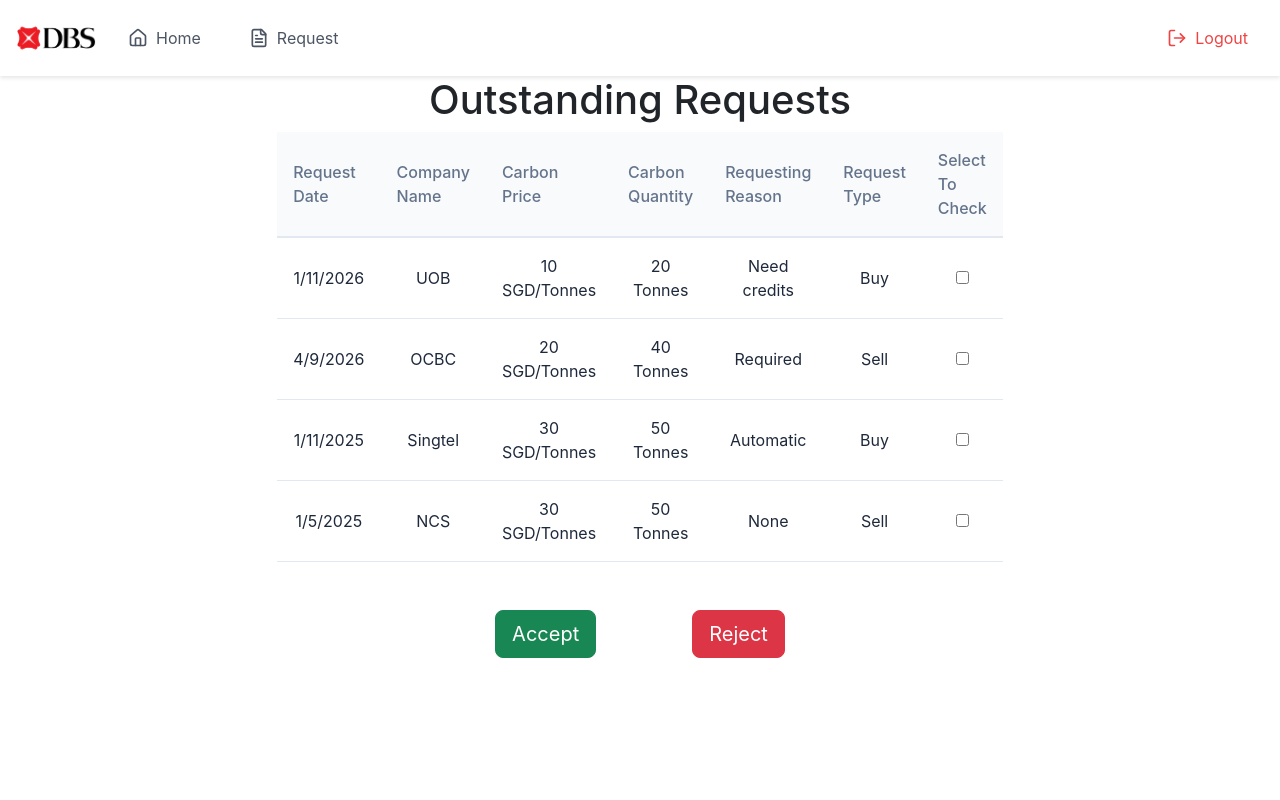
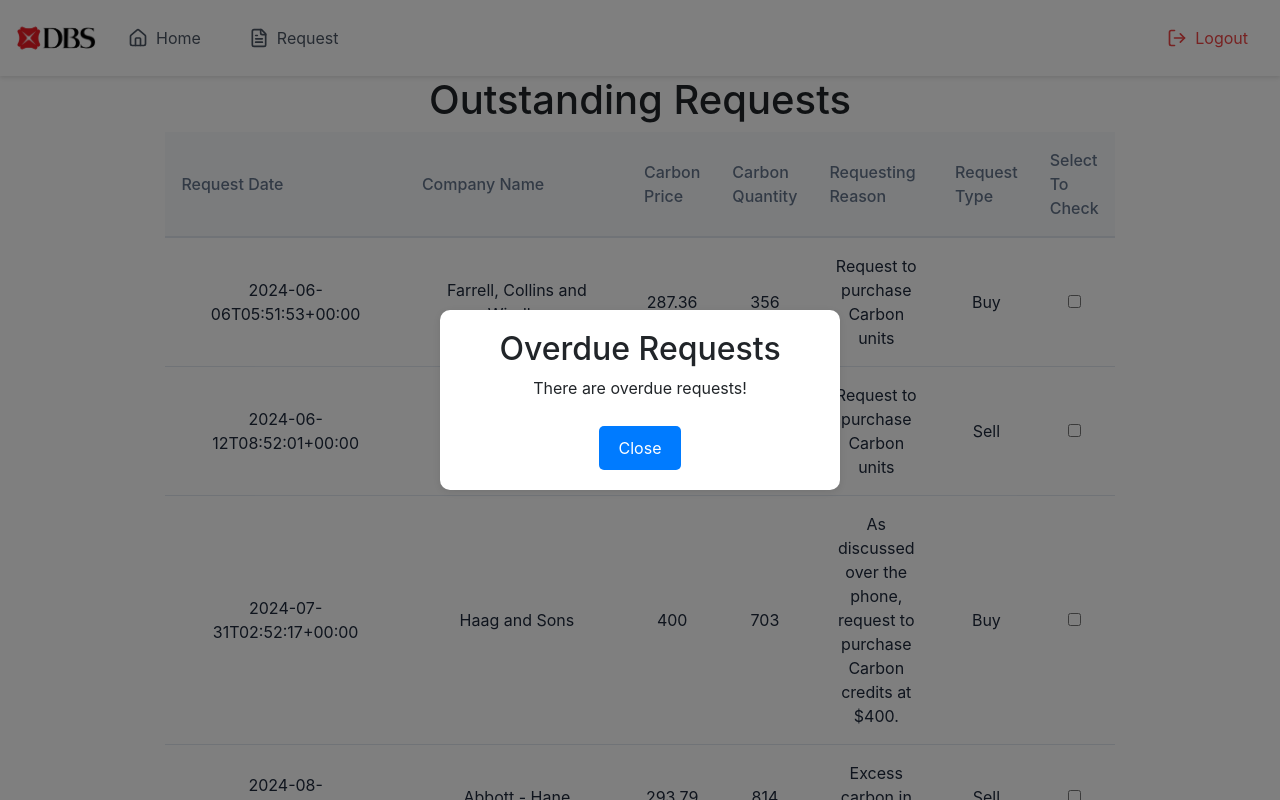
Before and after one commit to NotAnAddictz/TechTrek25, a React (Create React App) app in the folder carbon-trading-webapp/: page /OtherRequestPage in a window 1280 px wide. Shown: the top 800 px of the page. Built offline with nearby package versions, Linux system fonts and the light colour scheme.

Commit message:
standardise data formatting with backend

```diff
--- a/carbon-trading-webapp/src/pages/OtherRequestPage.jsx
+++ b/carbon-trading-webapp/src/pages/OtherRequestPage.jsx
@@ -3,16 +3,203 @@
 import 'reactjs-popup/dist/index.css';
 import Navbar from '../components/navbar';
 
+// const data = [
+//     {requestdate: "1/11/2026", companyname: "UOB", carbonprice: "10 SGD/Tonnes", carbonquantity: "20 Tonnes",
+//         requestingreason: "Need credits", requesttype: "Buy"},
+//     {requestdate: "4/9/2026", companyname: "OCBC", carbonprice: "20 SGD/Tonnes", carbonquantity: "40 Tonnes",
+//         requestingreason: "Required", requesttype: "Sell"},
+//     {requestdate: "1/11/2025", companyname: "Singtel", carbonprice: "30 SGD/Tonnes", carbonquantity: "50 Tonnes",
+//         requestingreason: "Automatic", requesttype: "Buy"},
+//     {requestdate: "1/5/2025", companyname: "NCS", carbonprice: "30 SGD/Tonnes", carbonquantity: "50 Tonnes",
+//             requestingreason: "None", requesttype: "Sell"}
+// ]
+
+
+
+
 const data = [
-    {requestdate: "1/11/2026", companyname: "UOB", carbonprice: "10 SGD/Tonnes", carbonquantity: "20 Tonnes",
-        requestingreason: "Need credits", requesttype: "Buy"},
-    {requestdate: "4/9/2026", companyname: "OCBC", carbonprice: "20 SGD/Tonnes", carbonquantity: "40 Tonnes",
-        requestingreason: "Required", requesttype: "Sell"},
-    {requestdate: "1/11/2025", companyname: "Singtel", carbonprice: "30 SGD/Tonnes", carbonquantity: "50 Tonnes",
-        requestingreason: "Automatic", requesttype: "Buy"},
-    {requestdate: "1/5/2025", companyname: "NCS", carbonprice: "30 SGD/Tonnes", carbonquantity: "50 Tonnes",
-            requestingreason: "None", requesttype: "Sell"}
+  {
+      "id": 1,
+      "companyid": 2045,
+      "requestorcompanyid": 2032,
+      "carbonunitprice": 287.36,
+      "carbonquantity": 356,
+      "requestreason": "Request to purchase Carbon units",
+      "requeststatus": "Approved",
+      "requesttype": "Buy",
+      "createddatetime": "2024-06-06T05:51:53+00:00",
+      "updateddatetime": "2024-07-01T00:00:00+00:00",
+      "companyaccount": {
+          "companyname": "Farrell, Collins and Windler"
+      }
+  },
+  {
+      "id": 2,
+      "companyid": 2032,
+      "requestorcompanyid": 2045,
+      "carbonunitprice": 379.88,
+      "carbonquantity": 279,
+      "requestreason": "Request to purchase Carbon units",
+      "requeststatus": "Rejected",
+      "requesttype": "Sell",
+      "createddatetime": "2024-06-12T08:52:01+00:00",
+      "updateddatetime": "2024-06-18T07:42:37+00:00",
+      "companyaccount": {
+          "companyname": "Rodriguez Inc"
+      }
+  },
+  {
+      "id": 4,
+      "companyid": 2039,
+      "requestorcompanyid": 2045,
+      "carbonunitprice": 400,
+      "carbonquantity": 703,
+      "requestreason": "As discussed over the phone, request to purchase Carbon credits at $400.",
+      "requeststatus": "Approved",
+      "requesttype": "Buy",
+      "createddatetime": "2024-07-31T02:52:17+00:00",
+      "updateddatetime": "2024-08-01T01:23:23+00:00",
+      "companyaccount": {
+          "companyname": "Haag and Sons"
+      }
+  },
+  {
+      "id": 6,
+      "companyid": 2043,
+      "requestorcompanyid": 2041,
+      "carbonunitprice": 293.79,
+      "carbonquantity": 814,
+      "requestreason": "Excess carbon in 2024.",
+      "requeststatus": "Rejected",
+      "requesttype": "Sell",
+      "createddatetime": "2024-08-21T08:52:32+00:00",
+      "updateddatetime": "2024-09-21T01:59:40+00:00",
+      "companyaccount": {
+          "companyname": "Abbott - Hane"
+      }
+  },
+  {
+      "id": 7,
+      "companyid": 2037,
+      "requestorcompanyid": 2044,
+      "carbonunitprice": 124,
+      "carbonquantity": 619,
+      "requestreason": "Request to purchase Carbon units",
+      "requeststatus": "Approved",
+      "requesttype": "Sell",
+      "createddatetime": "2024-08-24T11:52:40+00:00",
+      "updateddatetime": "2024-09-04T12:30:31+00:00",
+      "companyaccount": {
+          "companyname": "Hansen - Daugherty"
+      }
+  },
+  {
+      "id": 10,
+      "companyid": 2033,
+      "requestorcompanyid": 2034,
+      "carbonunitprice": 550,
+      "carbonquantity": 1080,
+      "requestreason": "Request to purchase Carbon units",
+      "requeststatus": "Pending",
+      "requesttype": "Sell",
+      "createddatetime": "2024-12-19T08:53:04+00:00",
+      "updateddatetime": "2024-12-19T00:00:00+00:00",
+      "companyaccount": {
+          "companyname": "Gleason LLC"
+      }
+  },
+  {
+      "id": 12,
+      "companyid": 2000,
+      "requestorcompanyid": 2025,
+      "carbonunitprice": 500.25,
+      "carbonquantity": 3.5,
+      "requestreason": "Projected excess carbon credits for 2025",
+      "requeststatus": "Pending",
+      "requesttype": "Buy",
+      "createddatetime": "2025-01-11T09:01:00+00:00",
+      "updateddatetime": "2025-01-11T09:01:02+00:00",
+      "companyaccount": {
+          "companyname": "TTTTTTTTTTTTTechtrek is here"
+      }
+  },
+  {
+      "id": 3,
+      "companyid": 2040,
+      "requestorcompanyid": 2042,
+      "carbonunitprice": 198,
+      "carbonquantity": 284,
+      "requestreason": "Request to purchase Carbon units",
+      "requeststatus": "Approved",
+      "requesttype": "Sell",
+      "createddatetime": "2024-07-07T02:52:17+00:00",
+      "updateddatetime": "2024-07-07T00:00:00+00:00",
+      "companyaccount": {
+          "companyname": "Hermiston, Hettinger and Streich"
+      }
+  },
+  {
+      "id": 5,
+      "companyid": 2044,
+      "requestorcompanyid": 2029,
+      "carbonunitprice": 106,
+      "carbonquantity": 478,
+      "requestreason": "Request to purchase Carbon units",
+        "requeststatus": "Rejected",
+        "requesttype": "Buy",
+        "createddatetime": "2024-08-17T05:52:25+00:00",
+        "updateddatetime": "2024-08-18T09:12:39+00:00",
+        "companyaccount": {
+            "companyname": "Koelpin LLC"
+        }
+    },
+    {
+        "id": 18,
+        "companyid": 2045,
+        "requestorcompanyid": 2032,
+        "carbonunitprice": 1000,
+        "carbonquantity": 10,
+        "requestreason": "Adding to delete",
+        "requeststatus": "Pending",
+        "requesttype": "Buy",
+        "createddatetime": "2025-01-11T04:50:26.729079+00:00",
+        "updateddatetime": "2025-01-11T04:50:26.729079+00:00",
+        "companyaccount": {
+            "companyname": "Farrell, Collins and Windler"
+        }
+    },
+    {
+        "id": 9,
+        "companyid": 2037,
+        "requestorcompanyid": 2027,
+        "carbonunitprice": 183.48,
+        "carbonquantity": 968,
+        "requestreason": "Get more carbon creditssssss",
+        "requeststatus": "Approved",
+        "requesttype": "Buy",
+        "createddatetime": "2024-09-18T05:52:56+00:00",
+        "updateddatetime": "2024-09-18T00:00:00+00:00",
+        "companyaccount": {
+            "companyname": "Hansen - Daugherty"
+        }
+    },
+    {
+        "id": 8,
+        "companyid": 2043,
+        "requestorcompanyid": 2042,
+        "carbonunitprice": 203.16,
+        "carbonquantity": 502,
+        "requestreason": "Request to purchase Carbon units",
+        "requeststatus": "Approved",
+        "requesttype": "Buy",
+        "createddatetime": "2024-08-24T02:52:48+00:00",
+        "updateddatetime": "2024-08-24T00:00:00+00:00",
+        "companyaccount": {
+            "companyname": "Abbott - Hane"
+        }
+    }
 ]
+
 
 const OtherRequestPage = () => {
     const [overdueRequests, setOverdueRequests] = React.useState([])
@@ -29,7 +216,7 @@
         const date = new Date()
         const lastWeek = new Date()
         lastWeek.setDate(date.getDate() - 7)
-        const overdue = data.filter((val) => lastWeek > new Date(val.requestdate));
+        const overdue = data.filter((val) => lastWeek > new Date(val.createddatetime));
         setOverdueRequests(overdue);
     }, [])
 
@@ -63,11 +250,11 @@
             {data.map((val, key) => {
                     return (
                         <tr key={key}>
-                            <td>{val.requestdate}</td>
-                            <td>{val.companyname}</td>
-                            <td>{val.carbonprice}</td>
+                            <td>{val.createddatetime}</td>
+                            <td>{val.companyaccount.companyname}</td>
+                            <td>{val.carbonunitprice}</td>
                             <td>{val.carbonquantity}</td>
-                            <td>{val.requestingreason}</td>
+                            <td>{val.requestreason}</td>
                             <td>{val.requesttype}</td>
                             <td><input type='checkbox' id={`custom-checkbox-${key}`} checked={checkedState[key]}
                             onChange={() => handleOnChange(key)}/></td>
```
